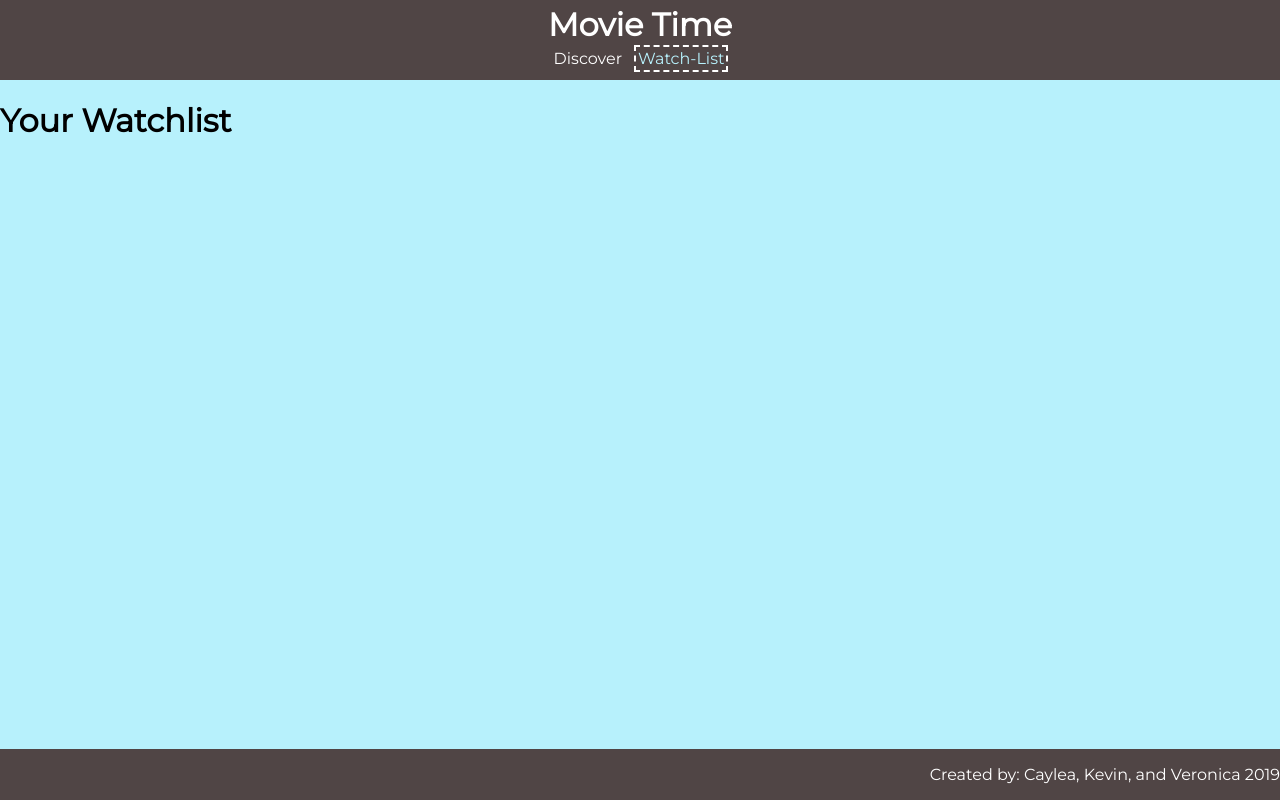
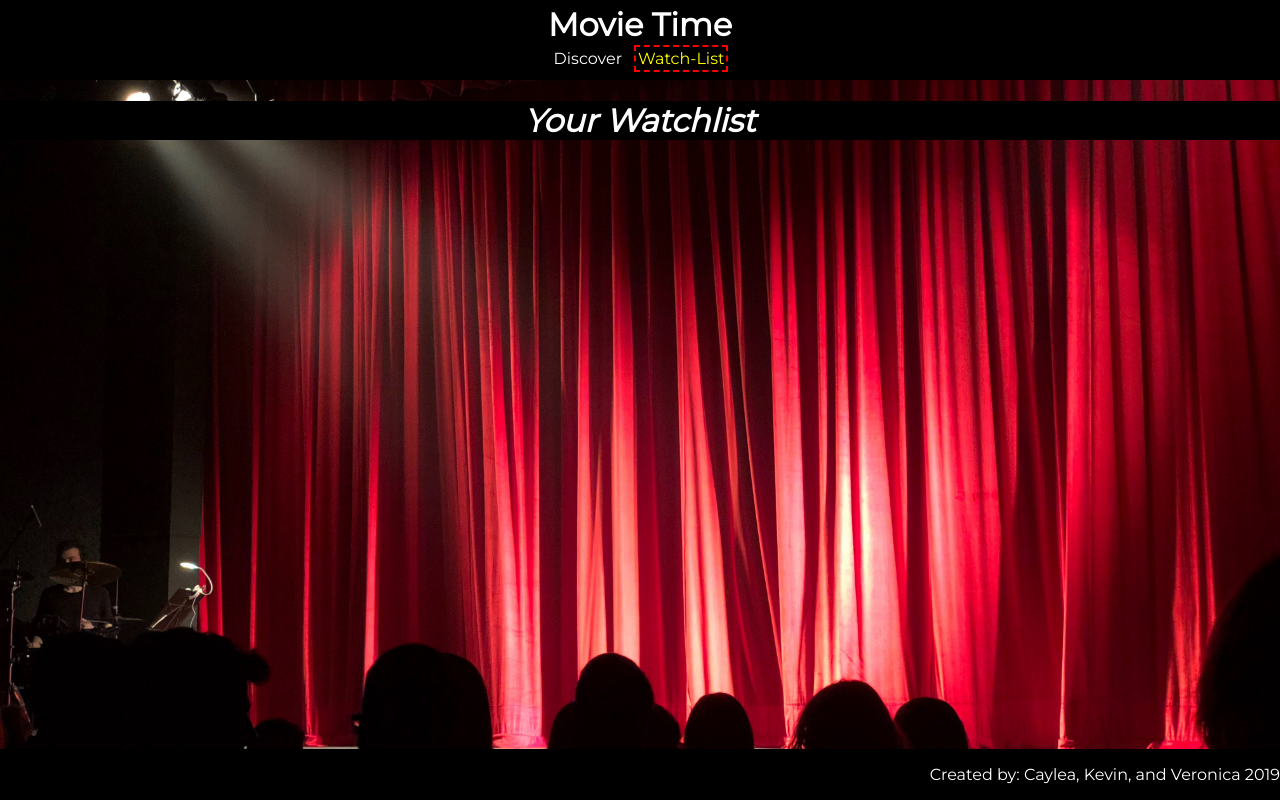
Before and after one commit to kpbalboa/GC-Angular-Project-, an Angular app: page /Watch-List in a window 1280 px wide. Built offline with nearby package versions, Linux system fonts and the light colour scheme.

Commit message:
added background image

```diff
--- a/src/app/details/details.component.css
+++ b/src/app/details/details.component.css
@@ -1,7 +1,11 @@
-div{
-    display: flex;
+div {
+  display: flex;
 }
-button{
-    height: 50px;
-    margin-top: 200px;
+button {
+  height: 50px;
+  margin-top: 200px;
 }
+
+p {
+  color: white;
+}
--- a/src/app/home/home.component.css
+++ b/src/app/home/home.component.css
@@ -10,7 +10,7 @@ nav {
 }
 
 header {
-  background: #504545;
+  background: black;
   color: #fff;
   height: 80px;
   text-align: center;
@@ -33,12 +33,12 @@ a {
 }
 
 .active {
-  color: #b7f1fc;
-  border: 2px dashed white;
+  color: yellow;
+  border: 2px dashed red;
 }
 
 footer {
-  background: #504545;
+  background: black;
   position: fixed;
   bottom: 0px;
   color: white;
--- a/src/app/watch-list-page/watch-list-page.component.css
+++ b/src/app/watch-list-page/watch-list-page.component.css
@@ -1,3 +1,10 @@
+h1 {
+  color: white;
+  background-color: black;
+  text-align: center;
+  font-style: italic;
+}
+
 button {
   background: #39ddf4;
   border-radius: 15px;
--- a/src/styles.css
+++ b/src/styles.css
@@ -3,5 +3,9 @@ html,
 body {
   font-family: "Montserrat", sans-serif;
   margin: 0;
-  background: #b7f1fc;
+  /* background: #b7f1fc; */
+  background-image: url("assets/theatrebackground.jpg");
+  /* background-repeat: no-repeat; */
+  background-size: 100vh;
+  background-size: 100vw;
 }
```
Also changed, not shown: src/assets/theatrebackground.jpg (added).
